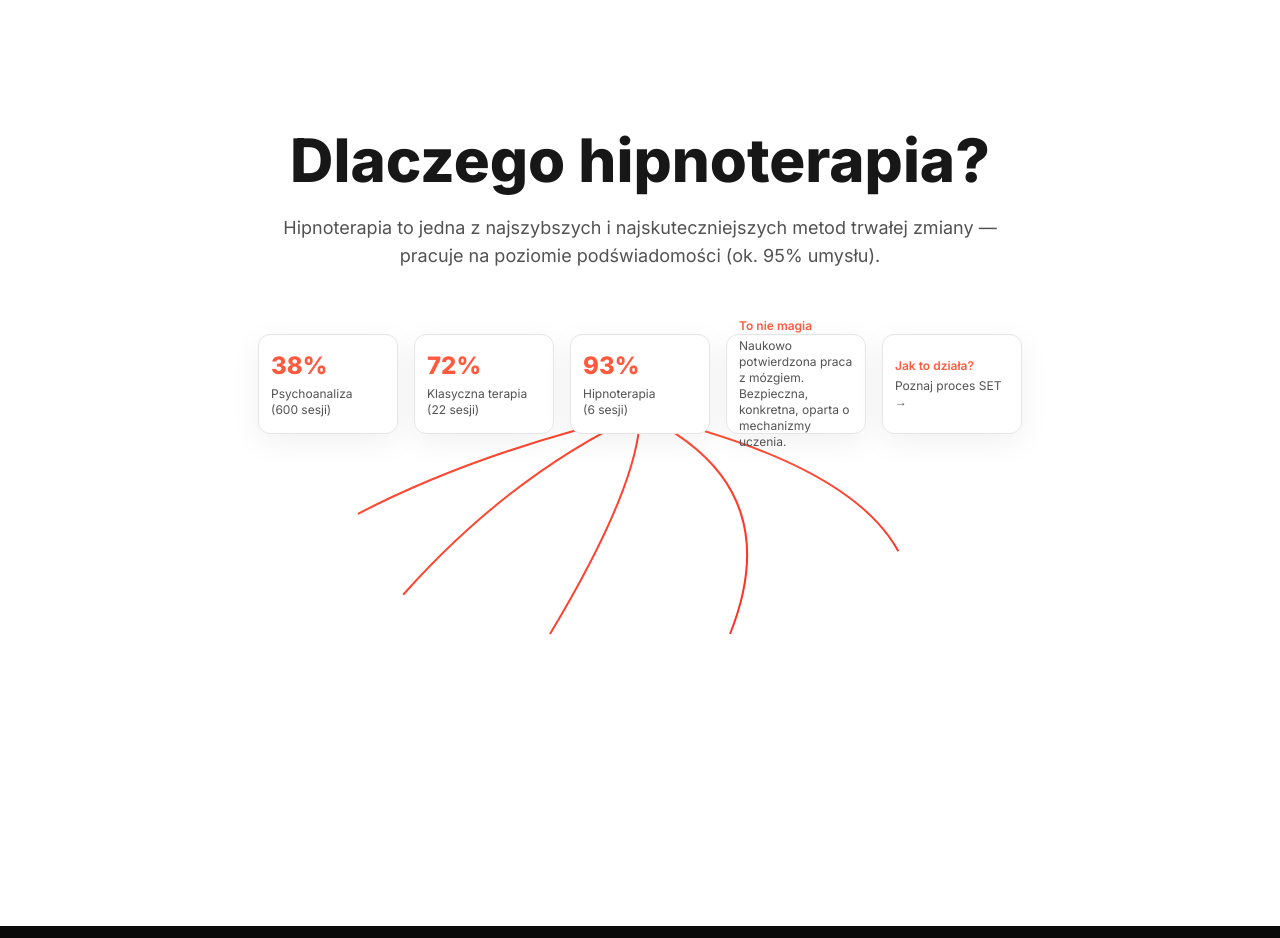
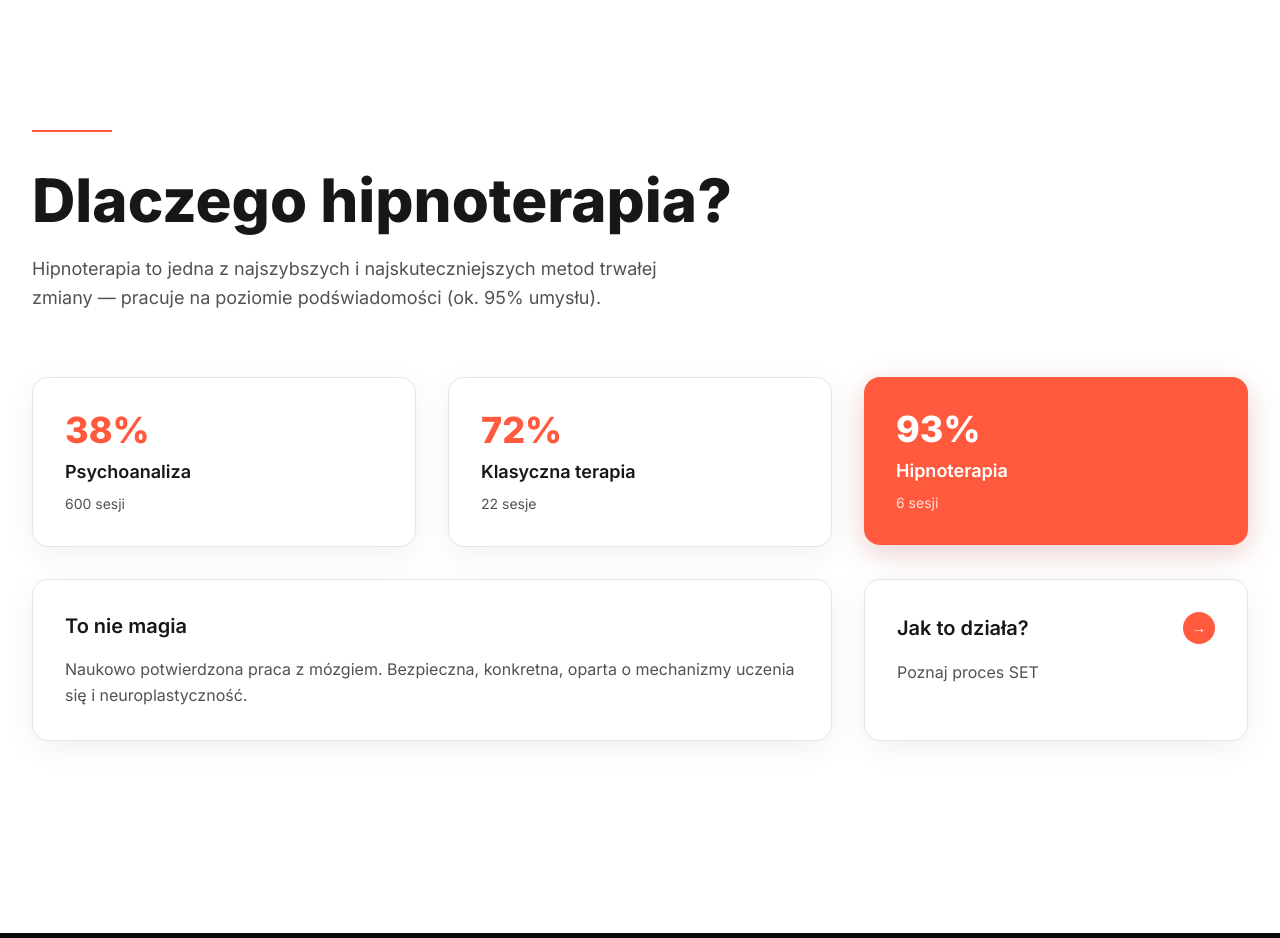
Before and after one commit to technikyvl/MAGIC-LANDING-PAGE-NEW, a Next.js app in the folder MAGICLIFELANDING/: page / in a window 1280 px wide. Shown: the part 2380-3318 px from the top of the page. Built offline with nearby package versions, Linux system fonts and the light colour scheme.

Commit message:
Update page.jsx

```diff
--- a/MAGICLIFELANDING/app/page.jsx
+++ b/MAGICLIFELANDING/app/page.jsx
@@ -218,74 +218,69 @@ export default function Page() {
         </div>
       </section>
 
-      {/* 4) Why (white) */}
+      {/* 4) Why (white) - Moodboard Style */}
       <section id="why" className={"bg-white text-neutral-900 " + SPACING}>
         <div className={CONTAINER}>
-          <div className="text-center mb-16">
-            <h2 className="slow-reveal text-5xl sm:text-6xl font-extrabold">Dlaczego hipnoterapia?</h2>
-            <p className="slow-reveal mt-6 max-w-3xl mx-auto text-lg text-neutral-600">
+          {/* Header with accent line */}
+          <div className="mb-16">
+            <div className="inline-block h-[2px] w-20 bg-accent mb-8"></div>
+            <h2 className="slow-reveal text-4xl sm:text-5xl lg:text-6xl font-extrabold leading-tight">
+              Dlaczego hipnoterapia?
+            </h2>
+            <p className="slow-reveal mt-6 max-w-2xl text-lg text-neutral-600 leading-relaxed">
               Hipnoterapia to jedna z najszybszych i najskuteczniejszych metod trwałej zmiany — pracuje na poziomie
               podświadomości (ok. 95% umysłu).
             </p>
           </div>
 
-          <div className="relative min-h-[400px]">
-            {/* Central dot and lines SVG */}
-            <svg className="absolute inset-0 h-full w-full" viewBox="0 0 1200 400" preserveAspectRatio="xMidYMid meet">
-              <defs>
-                <linearGradient id="whyGradient" x1="0%" y1="0%" x2="100%" y2="100%">
-                  <stop offset="0%" stopColor="#FF5A3D" />
-                  <stop offset="100%" stopColor="#ff2d20" />
-                </linearGradient>
-              </defs>
-
-              {/* Central red dot */}
-              <circle className="central-dot" cx="600" cy="80" r="4" fill="url(#whyGradient)" />
-
-              {/* Lines from central dot to each box - precise positioning */}
-              <path className="line-draw" d="M600 80 Q300 150 150 300" stroke="url(#whyGradient)" strokeWidth="2" fill="none" />
-              <path className="line-draw" d="M600 80 Q450 150 330 300" stroke="url(#whyGradient)" strokeWidth="2" fill="none" />
-              <path className="line-draw" d="M600 80 Q600 150 510 300" stroke="url(#whyGradient)" strokeWidth="2" fill="none" />
-              <path className="line-draw" d="M600 80 Q750 150 690 300" stroke="url(#whyGradient)" strokeWidth="2" fill="none" />
-              <path className="line-draw" d="M600 80 Q900 150 870 300" stroke="url(#whyGradient)" strokeWidth="2" fill="none" />
-            </svg>
-
-            {/* All boxes in one perfectly aligned horizontal row */}
-            <div className="flex justify-center items-center gap-4 mt-16">
+          {/* Clean grid layout */}
+          <div className="grid grid-cols-1 md:grid-cols-2 lg:grid-cols-3 gap-8">
+            {/* Effectiveness comparison cards */}
             <div className="slow-reveal">
-                <div className="rounded-xl border border-neutral-200 bg-white p-3 backdrop-blur-sm w-[140px] h-[100px] flex flex-col justify-center shadow-[0_8px_30px_rgba(0,0,0,.06)]">
-                  <div className="text-2xl font-extrabold text-accent">38%</div>
-                  <div className="mt-1 text-xs text-neutral-600">Psychoanaliza<br/>(600 sesji)</div>
+              <div className="bg-white border border-neutral-200 rounded-2xl p-8 shadow-[0_8px_30px_rgba(0,0,0,.06)] hover:shadow-[0_12px_40px_rgba(0,0,0,.1)] transition-all duration-300">
+                <div className="text-4xl font-extrabold text-accent mb-2">38%</div>
+                <h3 className="text-lg font-semibold text-neutral-900 mb-2">Psychoanaliza</h3>
+                <p className="text-sm text-neutral-600">600 sesji</p>
               </div>
             </div>
 
             <div className="slow-reveal">
-                <div className="rounded-xl border border-neutral-200 bg-white p-3 backdrop-blur-sm w-[140px] h-[100px] flex flex-col justify-center shadow-[0_8px_30px_rgba(0,0,0,.06)]">
-                  <div className="text-2xl font-extrabold text-accent">72%</div>
-                  <div className="mt-1 text-xs text-neutral-600">Klasyczna terapia<br/>(22 sesji)</div>
+              <div className="bg-white border border-neutral-200 rounded-2xl p-8 shadow-[0_8px_30px_rgba(0,0,0,.06)] hover:shadow-[0_12px_40px_rgba(0,0,0,.1)] transition-all duration-300">
+                <div className="text-4xl font-extrabold text-accent mb-2">72%</div>
+                <h3 className="text-lg font-semibold text-neutral-900 mb-2">Klasyczna terapia</h3>
+                <p className="text-sm text-neutral-600">22 sesje</p>
               </div>
             </div>
 
             <div className="slow-reveal">
-                <div className="rounded-xl border border-neutral-200 bg-white p-3 backdrop-blur-sm w-[140px] h-[100px] flex flex-col justify-center shadow-[0_8px_30px_rgba(0,0,0,.06)]">
-                  <div className="text-2xl font-extrabold text-accent">93%</div>
-                  <div className="mt-1 text-xs text-neutral-600">Hipnoterapia<br/>(6 sesji)</div>
+              <div className="bg-accent text-white rounded-2xl p-8 shadow-[0_8px_30px_rgba(164,0,0,.2)] hover:shadow-[0_12px_40px_rgba(164,0,0,.3)] transition-all duration-300">
+                <div className="text-4xl font-extrabold mb-2">93%</div>
+                <h3 className="text-lg font-semibold mb-2">Hipnoterapia</h3>
+                <p className="text-sm text-white/80">6 sesji</p>
               </div>
             </div>
 
-              <div className="slow-reveal">
-                <div className="rounded-xl border border-neutral-200 bg-white p-3 backdrop-blur-sm w-[140px] h-[100px] flex flex-col justify-center shadow-[0_8px_30px_rgba(0,0,0,.06)]">
-                  <h3 className="font-semibold text-accent text-xs">To nie magia</h3>
-                  <p className="mt-1 text-xs text-neutral-600">Naukowo potwierdzona praca z mózgiem. Bezpieczna, konkretna, oparta o mechanizmy uczenia.</p>
+            {/* Science card */}
+            <div className="slow-reveal md:col-span-2">
+              <div className="bg-white border border-neutral-200 rounded-2xl p-8 shadow-[0_8px_30px_rgba(0,0,0,.06)] hover:shadow-[0_12px_40px_rgba(0,0,0,.1)] transition-all duration-300 h-full">
+                <h3 className="text-xl font-semibold text-neutral-900 mb-4">To nie magia</h3>
+                <p className="text-neutral-600 leading-relaxed">
+                  Naukowo potwierdzona praca z mózgiem. Bezpieczna, konkretna, oparta o mechanizmy uczenia się i neuroplastyczność.
+                </p>
               </div>
             </div>
 
+            {/* Process card */}
             <div className="slow-reveal">
-                <a href="#process" className="block rounded-xl border border-neutral-200 bg-white p-3 hover:bg-neutral-50 transition backdrop-blur-sm w-[140px] h-[100px] flex flex-col justify-center shadow-[0_8px_30px_rgba(0,0,0,.06)]">
-                  <h3 className="font-semibold text-accent text-xs">Jak to działa?</h3>
-                  <p className="mt-1 text-xs text-neutral-600">Poznaj proces SET <span aria-hidden>→</span></p>
+              <a href="#process" className="block bg-white border border-neutral-200 rounded-2xl p-8 shadow-[0_8px_30px_rgba(0,0,0,.06)] hover:shadow-[0_12px_40px_rgba(0,0,0,.1)] hover:border-accent transition-all duration-300 h-full group">
+                <div className="flex items-center justify-between mb-4">
+                  <h3 className="text-xl font-semibold text-neutral-900 group-hover:text-accent transition-colors">Jak to działa?</h3>
+                  <div className="w-8 h-8 bg-accent rounded-full flex items-center justify-center group-hover:scale-110 transition-transform">
+                    <span className="text-white text-sm">→</span>
+                  </div>
+                </div>
+                <p className="text-neutral-600">Poznaj proces SET</p>
               </a>
-              </div>
             </div>
           </div>
         </div>
```
Lines whose indentation alone changed are shown as unchanged.
